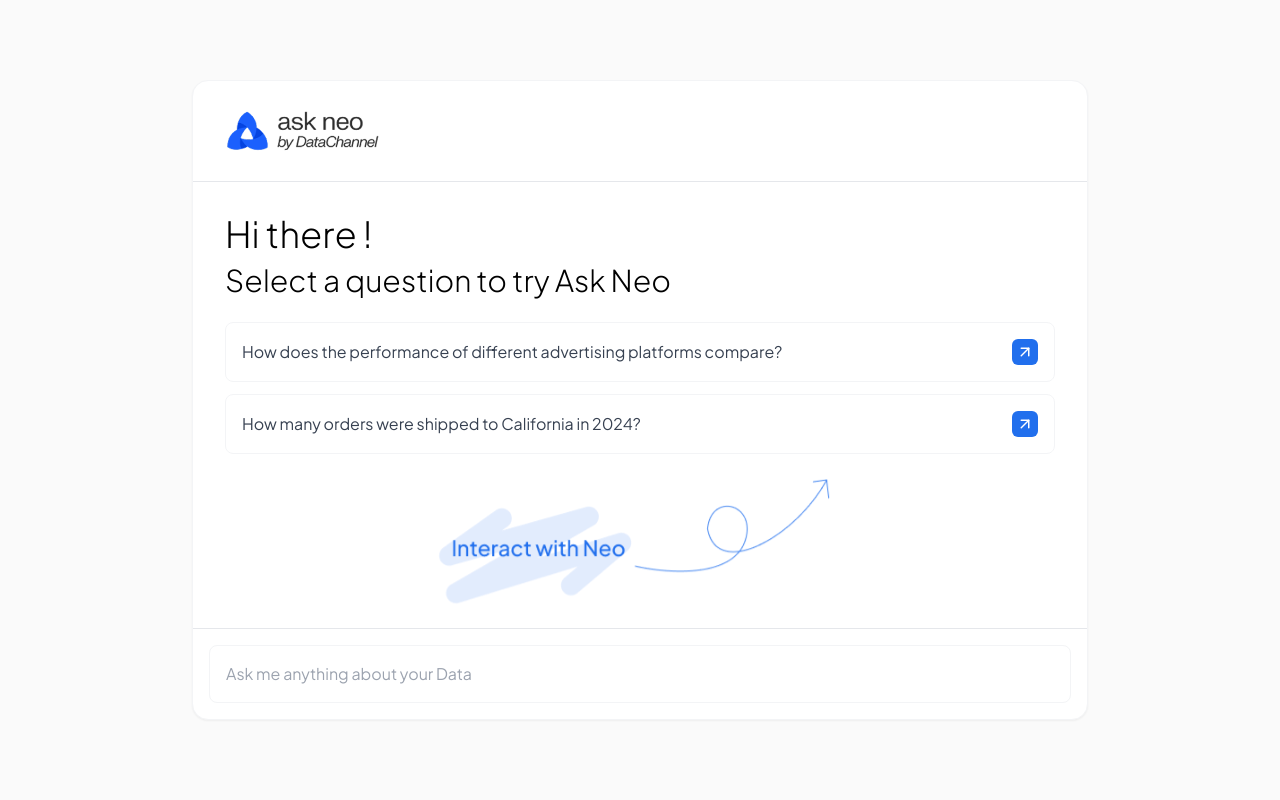
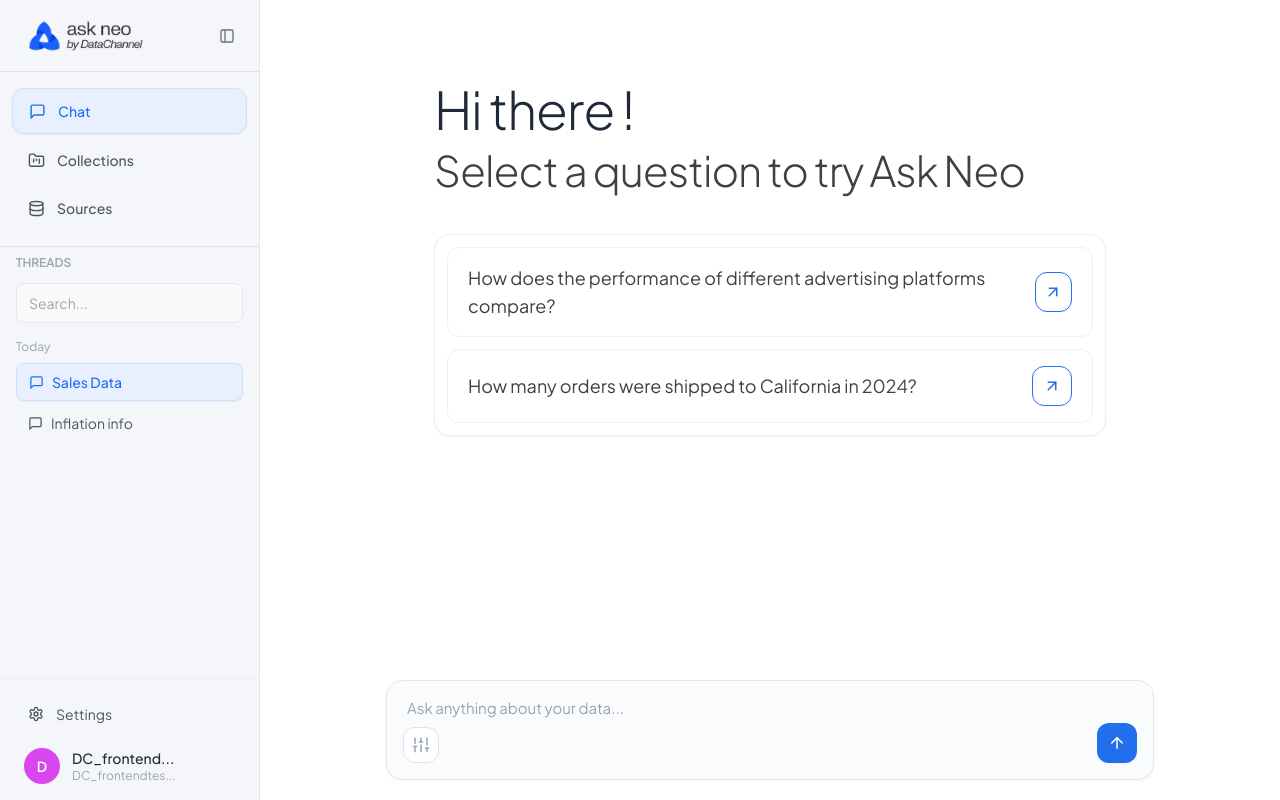
Before and after one commit to DataChannelTechnologies/Neo-Demo-Asset, a React (Vite) app: page / in a window 1280 px wide. Built offline with nearby package versions, Linux system fonts and the light colour scheme.

Commit message:
added sidebar and textbox to reflect Neo window

```diff
--- a/src/App.tsx
+++ b/src/App.tsx
@@ -1,18 +1,34 @@
-import React, { useState, useRef, useEffect } from 'react';
-import { ArrowUpRight } from 'lucide-react';
-import ReactECharts from 'echarts-for-react';
-import ReactMarkdown from 'react-markdown';
-import followUpQuestionsData from './data/followUpQuestions.json';
-import NeoIcon from './assets/neo-icon.png';
-import NeoIconChat from './assets/neo_icon_chat.png';
-import InteractNudge from './assets/interact_nudge.png';
-import UserIcon from './assets/USER.png';
+import React, { useState, useRef, useEffect } from "react";
+import {
+  ArrowUp,
+  PanelLeft,
+  Settings,
+  MessageSquare,
+  FolderKanban,
+  Database,
+  Search,
+  Plus,
+  RotateCcw,
+  Sliders,
+  ArrowUpRight,
+} from "lucide-react";
+import ReactECharts from "echarts-for-react";
+import ReactMarkdown from "react-markdown";
+
+import followUpQuestionsData from "./data/followUpQuestions.json";
+
+import NeoIcon from "./assets/neo-icon.png";
+import NeoIconChat from "./assets/neo_icon_chat.png";
+import InteractNudge from "./assets/interact_nudge.png";
+import UserIcon from "./assets/USER.png";
+
 interface Message {
-  type: 'user' | 'assistant';
+  type: "user" | "assistant";
   content: any;
   chart?: React.ReactNode;
   id: string;
 }
+
 interface FollowUpQuestions {
   [key: string]: {
     responses: string;
@@ -20,22 +36,30 @@ interface FollowUpQuestions {
     questions: string[];
   };
 }
+
 function App() {
   const [messages, setMessages] = useState<Message[]>([]);
   const [showInitialQuestions, setShowInitialQuestions] = useState(true);
   const [showFollowUp, setShowFollowUp] = useState(false);
   const [questionCount, setQuestionCount] = useState(0);
   const [loading, setLoading] = useState(false);
+  const [sidebarOpen, setSidebarOpen] = useState(true);
+
   const messagesEndRef = useRef<HTMLDivElement>(null);
   const suggestedQuestionsRef = useRef<HTMLDivElement>(null);
 
   const scrollToBottom = () => {
     if (suggestedQuestionsRef.current) {
       setTimeout(() => {
-        suggestedQuestionsRef.current?.scrollIntoView({ behavior: 'smooth', block: 'nearest' });
+        suggestedQuestionsRef.current?.scrollIntoView({
+          behavior: "smooth",
+          block: "nearest",
+        });
       }, 100);
     } else {
-      messagesEndRef.current?.scrollIntoView({ behavior: 'smooth' });
+      messagesEndRef.current?.scrollIntoView({
+        behavior: "smooth",
+      });
     }
   };
 
@@ -45,11 +69,11 @@ function App() {
 
   const initialQuestions = [
     "How does the performance of different advertising platforms compare?",
-    "How many orders were shipped to California in 2024?"
+    "How many orders were shipped to California in 2024?",
   ];
 
-  // Remove the followUpQuestions object definition and use the imported data
-  const followUpQuestions : FollowUpQuestions = followUpQuestionsData;
+  const followUpQuestions: FollowUpQuestions = followUpQuestionsData;
+
   const handleQuestionClick = async (question: string) => {
     setLoading(true);
     setShowInitialQuestions(false);
@@ -59,24 +83,36 @@ function App() {
     }
 
     const userMessage: Message = {
-      type: 'user',
+      type: "user",
       content: question,
-      id: Date.now().toString()
+      id: Date.now().toString(),
     };
-    setMessages(prev => [...prev, userMessage]);
 
-    await new Promise(resolve => setTimeout(resolve, 2000));
+    setMessages((prev) => [...prev, userMessage]);
+
+    await new Promise((resolve) => setTimeout(resolve, 2000));
 
     const response: Message = {
-      type: 'assistant',
-      content: <ReactMarkdown >{followUpQuestions[question]?.responses}</ReactMarkdown> ||
-        "Based on our analysis, we've seen significant growth in this area. Let me break down the key metrics for you.",
-      chart: <ReactECharts option={followUpQuestions[question]?.chartData}  opts={{renderer: 'svg'}}/>,
-      id: (Date.now() + 1).toString()
+      type: "assistant",
+      content: (
+        <ReactMarkdown>
+          {followUpQuestions[question]?.responses}
+        </ReactMarkdown>
+      ) || "Based on our analysis, we've seen significant growth.",
+      chart: (
+        <ReactECharts
+          option={followUpQuestions[question]?.chartData}
+          opts={{ renderer: "svg" }}
+          style={{ height: "400px", width: "100%" }}
+        />
+      ),
+      id: (Date.now() + 1).toString(),
     };
 
-    setMessages(prev => [...prev, response]);
-    setQuestionCount(prev => prev + 1);
+    setMessages((prev) => [...prev, response]);
+
+    setQuestionCount((prev) => prev + 1);
+
     setLoading(false);
 
     if (questionCount === 0) {
@@ -96,154 +132,280 @@ function App() {
   };
 
   return (
-    <div className="min-h-screen bg-[#fafafa] flex items-center justify-center p-4 font-plus-jakarta">
-      <div className="w-full max-w-4xl bg-white rounded-2xl shadow-sm border border-gray-100 transition-all flex flex-col" style={{ height: '80vh' }}>
-        {/* Header */}
-        <div className="border-b px-4 py-3 flex justify-between items-center flex-shrink-0">
+    <div className="h-screen w-screen overflow-hidden bg-white flex font-plus-jakarta text-[#1f2937]">
+
+      {/* SIDEBAR */}
+      <div className="w-[260px] bg-[#f4f6fa] border-r border-[#e5e7eb] flex flex-col">
+
+        {/* Logo */}
+        <div className="h-[72px] px-5 flex items-center justify-between border-b border-[#dde3ec]">
           <div className="flex items-center gap-2">
-            <div className="p-1.5 rounded">
-              <img src={NeoIcon} alt="Neo Icon" className='h-16'/>
+            <img src={NeoIcon} alt="Neo" className="h-12" />
+          </div>
+
+          <button className="p-1 rounded-md hover:bg-[#f3f4f6] transition">
+            <PanelLeft size={16} className="text-gray-500" />
+          </button>
+        </div>
+
+        {/* Nav */}
+        <div className="px-3 py-4 space-y-1">
+          {[
+            {
+              label: "Chat",
+              icon: MessageSquare,
+              active: true,
+            },
+            {
+              label: "Collections",
+              icon: FolderKanban,
+            },
+            {
+              label: "Sources",
+              icon: Database,
+            },
+          ].map((item, index) => {
+            const Icon = item.icon;
+
+            return (
+              <button
+                key={index}
+                className={`w-full flex items-center gap-3 px-4 py-3 rounded-xl text-sm font-medium transition
+        ${item.active
+                    ? "bg-[#e8f0ff] text-[#216FED] border border-[#cfe0ff] shadow-sm"
+                    : "hover:bg-[#e9edf5] text-[#4b5563]"
+                  }`}
+              >
+                <Icon size={17} />
+                {item.label}
+              </button>
+            );
+          })}
+        </div>
+
+        {/* Threads */}
+        <div className="px-4 pt-2 pb-3 border-t border-[#dde3ec]">
+          <p className="text-xs font-semibold text-[#9ca3af] uppercase mb-3">
+            Threads
+          </p>
+
+          <div className="relative mb-4">
+            <input
+              placeholder="Search..."
+              className="w-full h-10 rounded-lg border border-[#e5e7eb] bg-[#fafafa] px-3 text-sm outline-none"
+            />
+          </div>
+
+          <div className="space-y-1">
+            <p className="text-xs text-[#9ca3af] mb-2">Today</p>
+
+            <button className="w-full flex items-center gap-2 px-3 py-2 rounded-lg bg-[#e8f0ff] border border-[#cfe0ff] text-[#216FED] text-sm font-medium shadow-sm">
+              <MessageSquare size={15} className="text-[#216FED]" />
+              Sales Data
+            </button>
+
+            <button className="w-full flex items-center gap-2 px-3 py-2 rounded-lg hover:bg-[#e9edf5] text-sm text-[#4b5563] transition">
+              <MessageSquare size={15} />
+              Inflation info
+            </button>
+          </div>
+        </div>
+
+        {/* Bottom */}
+        <div className="mt-auto border-t border-[#eef0f4] p-4">
+          <button className="w-full flex items-center gap-3 px-3 py-2 rounded-lg hover:bg-[#e9edf5] text-sm text-[#4b5563] transition">            <Settings size={16} />
+            Settings
+          </button>
+
+          <div className="mt-4 flex items-center gap-3 px-2">
+            <div className="h-9 w-9 rounded-full bg-[#d946ef] flex items-center justify-center text-white text-sm font-semibold">
+              D
+            </div>
+
+            <div className="flex-1 overflow-hidden">
+              <p className="text-sm font-medium truncate">
+                DC_frontend...
+              </p>
+
+              <p className="text-xs text-[#9ca3af] truncate">
+                DC_frontendtes...
+              </p>
+            </div>
           </div>
         </div>
       </div>
 
-        {/* Chat Container */}
-        <div className="flex-1 overflow-y-auto p-8">
-          <div className="space-y-8 pb-4">
+      {/* MAIN AREA */}
+      <div className="flex-1 flex flex-col relative">
+
+        {/* CHAT AREA */}
+        <div className="flex-1 overflow-y-auto">
+          <div className="max-w-3xl mx-auto px-8 py-20">
+
+            {/* EMPTY STATE */}
             {showInitialQuestions && (
-              <div className="space-y-6 animate-fadeIn">
-                <div className="space-y-2">
-                  <h1 className="text-4xl font-light ">Hi there !</h1>
-                  <h2 className="text-3xl font-light">
-                    Select a question to try <span >Ask Neo</span>
+              <div className="max-w-2xl mx-auto">
+
+                <div className="mb-10">
+                  <h1 className="text-[52px] leading-[58px] font-light tracking-tight">
+                    Hi there !
+                  </h1>
+
+                  <h2 className="text-[42px] leading-[48px] font-light tracking-tight text-[#3f3f46] mt-2">
+                    Select a question to try Ask Neo
                   </h2>
                 </div>
 
-                <div className="space-y-3">
+                {/* QUESTIONS */}
+                <div className="rounded-2xl border border-[#eceef3] bg-white p-3 shadow-sm space-y-3">
                   {initialQuestions.map((q, i) => (
                     <button
                       key={i}
                       onClick={() => !loading && handleQuestionClick(q)}
                       disabled={loading}
-                      className="w-full text-left p-4 bg-white rounded-lg border border-gray-100 hover:border-[#216FED] hover:shadow-md transition-all duration-300 flex justify-between items-center group disabled:opacity-50"
+                      className="w-full flex items-center justify-between rounded-xl border border-[#eef0f4] hover:border-[#216FED] hover:shadow-sm transition px-5 py-4 text-left group"
                     >
-                      <span className="text-gray-700">{q}</span>
-                      <div className="text-white p-1 bg-[#216FED] hover:bg-[#282876] rounded-md transition-colors duration-300">
-                        <ArrowUpRight
-                          size={18}
-                        />
+                      <span className="text-[18px] leading-[28px] text-[#3f3f46]">
+                        {q}
+                      </span>
+
+                      <div className="h-10 w-10 rounded-xl border border-[#216FED] flex items-center justify-center text-[#216FED] group-hover:bg-[#216FED] group-hover:text-white transition">
+                        <ArrowUpRight size={18} />
                       </div>
                     </button>
                   ))}
                 </div>
-
-                <style>
-                  {`
-                    @keyframes float {
-                      0%, 100% {
-                        transform: translateY(0px);
-                      }
-                      50% {
-                        transform: translateY(-10px);
-                      }
-                    }
-                    .animate-float {
-                      animation: float 2s ease-in-out infinite;
-                    }
-                  `}
-                </style>
-
-                <img
-                  src={InteractNudge}
-                  alt="Interact nudge"
-                  className="w-full max-w-md mx-auto animate-float"
-                />
               </div>
             )}
 
-            {/* Messages */}
-            <div className="space-y-6">
+            {/* MESSAGES */}
+            <div className="space-y-8 mt-10">
               {messages.map((message) => (
                 <div
                   key={message.id}
-                  className={`flex items-start gap-3 ${message.type === 'user' ? 'justify-end' : 'justify-start'} animate-slideIn`}
+                  className={`flex gap-4 ${message.type === "user"
+                    ? "justify-end"
+                    : "justify-start"
+                    }`}
                 >
-                  {message.type === 'assistant' && (
-                    <img src={NeoIconChat} alt="AI" className="h-8 w-8 rounded-md mt-1 flex-shrink-0" />
+                  {message.type === "assistant" && (
+                    <img
+                      src={NeoIconChat}
+                      alt="AI"
+                      className="h-9 w-9 rounded-lg flex-shrink-0 mt-1"
+                    />
                   )}
-                  <div className={`max-w-3xl ${message.type === 'user' ? 'bg-white' : 'bg-white'} rounded-lg p-4 shadow-sm border border-gray-100`}>
-                    <p className="text-gray-700 whitespace-pre-wrap">{message.content}</p>
+
+                  <div
+                    className={`max-w-3xl rounded-2xl px-5 py-4 border shadow-sm ${message.type === "user"
+                      ? "bg-[#216FED] text-white border-[#216FED]"
+                      : "bg-white border-[#eceef3]"
+                      }`}
+                  >
+                    <div className="text-[15px] leading-7">
+                      {message.content}
+                    </div>
+
                     {message.chart && (
-                      <div className="mt-4 animate-fadeIn" style={{height : 400, width : '100%'}}>
-                        <hr className="my-8" />
+                      <div className="mt-6 pt-6 border-t border-[#eef0f4]">
                         {message.chart}
                       </div>
                     )}
                   </div>
-                  {message.type === 'user' && (
-                      <img src={UserIcon} alt="User" className="h-8 w-8 rounded-md mt-1 flex-shrink-0" />
+
+                  {message.type === "user" && (
+                    <img
+                      src={UserIcon}
+                      alt="User"
+                      className="h-9 w-9 rounded-lg flex-shrink-0 mt-1"
+                    />
                   )}
                 </div>
               ))}
-
-              {loading && (
-                <div className="flex justify-start animate-fadeIn">
-                  <div className="bg-white rounded-lg p-6 shadow-sm border border-gray-100">
-                    <div className="flex space-x-2">
-                      <div className="h-3 w-3 bg-[#216FED] rounded-full animate-bounce"></div>
-                      <div className="h-3 w-3 bg-[#216FED] rounded-full animate-bounce delay-200"></div>
-                      <div className="h-3 w-3 bg-[#216FED] rounded-full animate-bounce delay-400"></div>
-                    </div>
-                  </div>
-                </div>
-              )}
-              <div ref={messagesEndRef} />
             </div>
 
-            {/* Follow-up Questions */}
-            {showFollowUp && questionCount < 2 && messages.length > 0 && !loading && (
-              <div className="space-y-3 animate-fadeIn mt-8" ref={suggestedQuestionsRef}>
-                <div className="flex items-center gap-2">
-                 <img src={NeoIconChat} alt="Neo Icon" className='h-8'/>
-                  <span className="text-gray-600">Suggested Questions</span>
+            {/* FOLLOW UPS */}
+            {showFollowUp &&
+              questionCount < 2 &&
+              messages.length > 0 &&
+              !loading && (
+                <div className="mt-10">
+                  <div className="flex items-center gap-2 mb-4">
+                    <img
+                      src={NeoIconChat}
+                      alt="Neo"
+                      className="h-7"
+                    />
+
+                    <span className="text-sm text-[#6b7280] font-medium">
+                      Suggested Questions
+                    </span>
                   </div>
-                {getRelevantFollowUps(messages[messages.length - 2].content).map((q, i) => (
+
+                  <div className="space-y-3">
+                    {getRelevantFollowUps(
+                      messages[messages.length - 2].content
+                    ).map((q, i) => (
                       <button
                         key={i}
-                    onClick={() => !loading && handleQuestionClick(q)}
-                    disabled={loading}
-                    className="w-full text-left p-4 bg-white rounded-lg border border-gray-100 hover:border-[#216FED] hover:shadow-md transition-all duration-300 flex justify-between items-center group disabled:opacity-50"
+                        onClick={() =>
+                          !loading && handleQuestionClick(q)
+                        }
+                        className="w-full flex items-center justify-between rounded-xl border border-[#eceef3] bg-white hover:border-[#216FED] hover:shadow-sm transition px-5 py-4 text-left group"
                       >
-                    <span className="text-gray-700">{q}</span>
-                     <div className="text-white p-1 bg-[#216FED] hover:bg-[#282876] rounded-md transition-colors duration-300">
-                      <ArrowUpRight
-                        size={18}
-                      />
+                        <span className="text-[#3f3f46]">
+                          {q}
+                        </span>
+
+                        <div className="h-10 w-10 rounded-xl border border-[#216FED] flex items-center justify-center text-[#216FED] group-hover:bg-[#216FED] group-hover:text-white transition">
+                          <ArrowUp size={18} />
                         </div>
                       </button>
                     ))}
                   </div>
+                </div>
               )}
 
-            {/* Restart Button */}
+            <div ref={messagesEndRef} />
+          </div>
+        </div>
+        {/* Restart */}
         {questionCount >= 2 && (
-              <div className="flex justify-center animate-fadeIn mt-8">
+          <div className="flex justify-center mt-10">
             <button
               onClick={handleRestart}
-                  className="px-6 py-3 bg-[#216FED] text-white rounded-lg hover:bg-[#282876] transition-colors duration-300 hover:shadow-md"
+              className="flex items-center gap-2 px-5 py-3 rounded-xl bg-[#216FED] text-white hover:bg-[#1959c7] transition"
             >
+              <RotateCcw size={16} />
               Restart Chat
             </button>
           </div>
         )}
+
+        {/* INPUT AREA */}
+        <div className=" px-8 py-5">
+          <div className="max-w-3xl mx-auto">
+
+
+            {/* TEXTBOX */}
+            <div className="relative rounded-2xl border border-[#e5e7eb] bg-[#fafbfc] shadow-sm">
+              <textarea
+                disabled
+                placeholder="Ask anything about your data..."
+                className="w-full h-[92px] resize-none bg-transparent px-5 py-4 pr-20 outline-none text-[15px] text-[#6b7280]"
+              />
+
+              {/* Left icon */}
+              <button className="absolute left-4 bottom-4 h-9 w-9 rounded-xl border border-[#dfe3ea] bg-white flex items-center justify-center text-[#94a3b8]">
+                <Sliders size={18} />
+              </button>
+
+              {/* Send */}
+              <button className="absolute right-4 bottom-4 h-10 w-10 rounded-xl bg-[#216FED] text-white flex items-center justify-center shadow-sm">
+                <ArrowUp size={18} />
+              </button>
             </div>
           </div>
-
-        {/* Ask anything input */}
-        <div className="p-4 border-t flex-shrink-0">
-          <button className="w-full text-left p-4 bg-white rounded-lg border border-gray-100 cursor-not-allowed flex justify-between items-center group bg-gray-100">
-            <span className="text-gray-400">Ask me anything about your Data</span>
-          </button>
         </div>
       </div>
     </div>
```
Lines whose indentation alone changed are shown as unchanged.
